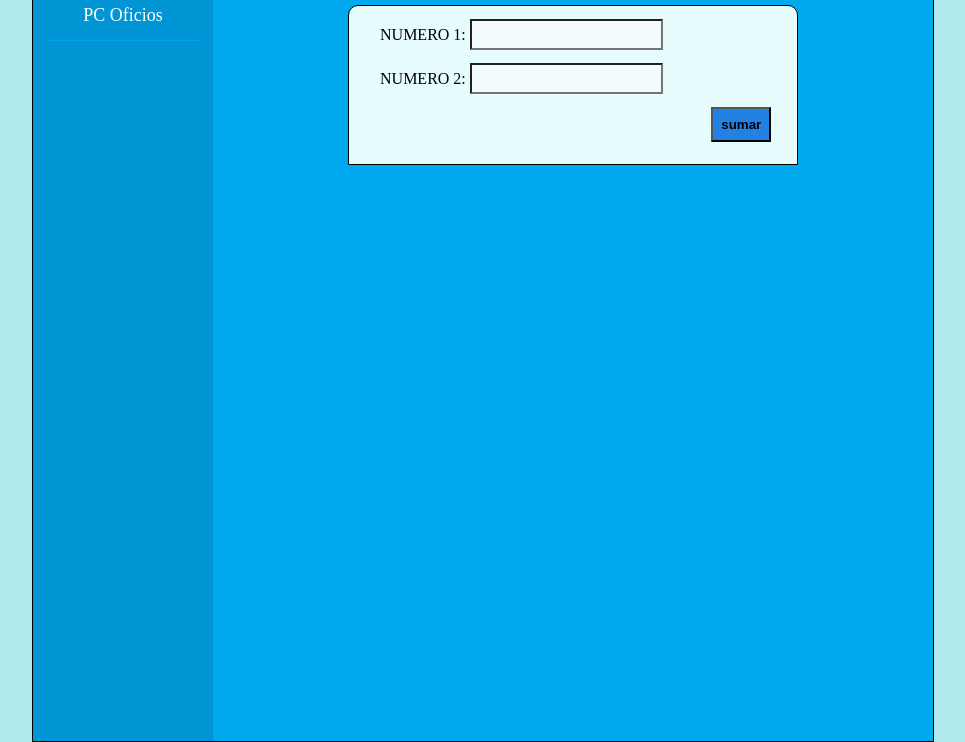
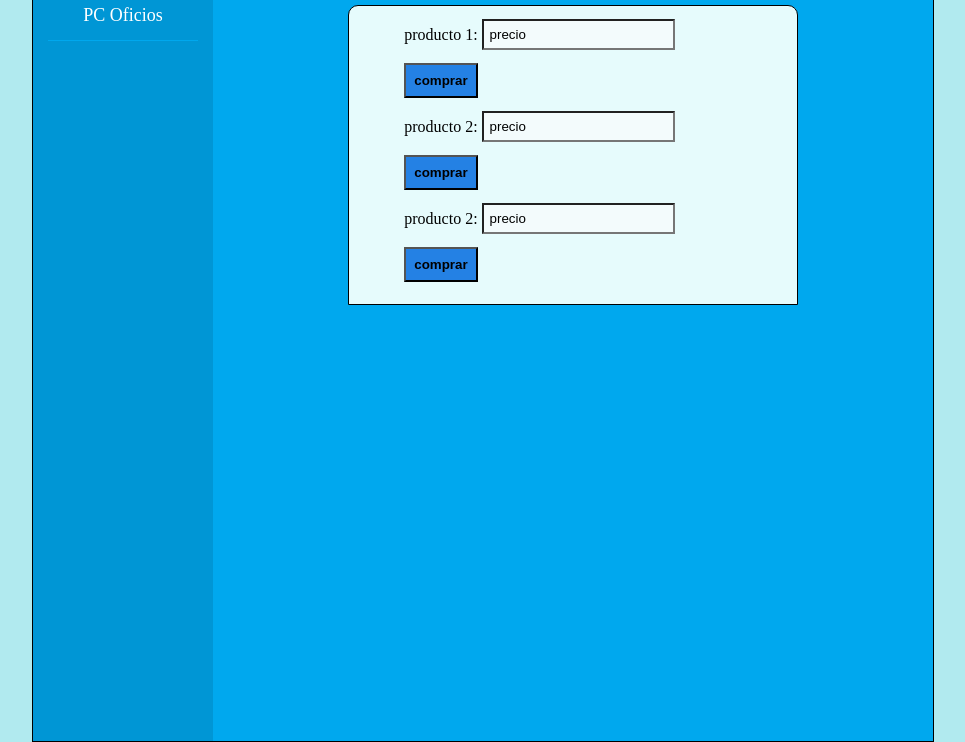
Before and after one commit to yurihancco/practica, a plain HTML site: page index.html in a window 1280 px wide. Shown: the part 154-896 px from the top of the page, without its empty margins (157-1122 px from the left). Drawn offline with Linux system fonts and the light colour scheme.

Commit message:
Update index.html

```diff
--- a/index.html
+++ b/index.html
@@ -23,24 +23,34 @@ and open the template in the editor.
 
             </div>
             <div class="contenido">
-                <div class="titulo">Ejercicios 1</div>
+                <div class="titulo">PC Gamer</div>
 
                 <form action="CalcularServlet">
                     <input type="hidden" name="accion" value="suma">
                     <table class="tablaFrm">
                         <tr>
-                            <td>NUMERO 1:</td>
-                            <td> <input type="text" name="txtN1"></td>
+                            <td>producto 1:</td>
+                            <td> <input type="text" value="precio"></td>
                         </tr>
                           <tr>
-                            <td>NUMERO 2:</td>
-                            <td> <input type="text" name="txtN2"></td>
+
+                              <td> <input type="submit" value="comprar"></td>
                         </tr>
                           <tr>
-                              <td></td>
-                              <td></td>
-                              <td></td>
-                              <td> <input type="submit" value="sumar"></td>
+                            <td>producto 2:</td>
+                            <td> <input type="text" value="precio"></td>
+                        </tr>
+                          <tr>
+
+                              <td> <input type="submit" value="comprar"></td>
+                        </tr>
+                         <tr>
+                            <td>producto 2:</td>
+                            <td> <input type="text" value="precio"></td>
+                        </tr>
+                          <tr>
+
+                              <td> <input type="submit" value="comprar"></td>
                         </tr>
                     </table>
                 </form>
```
